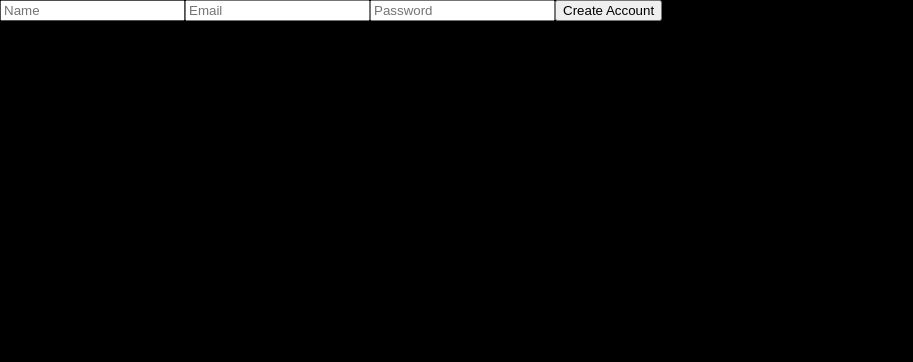
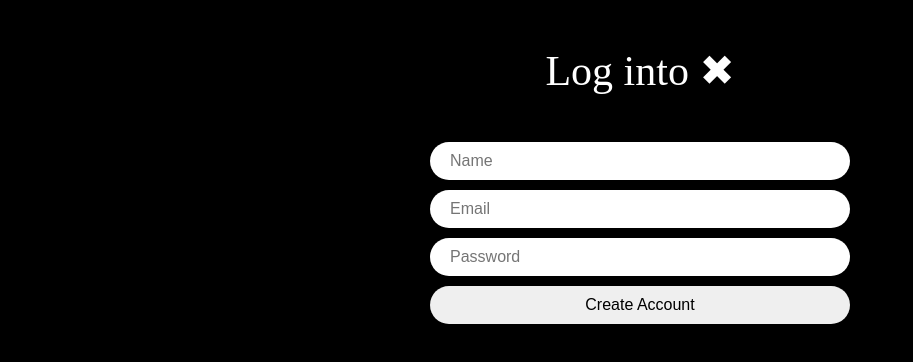
Before and after one commit to leesulgi66/nwitter-reloaded, a React (Vite) app: page /create-account in a window 1280 px wide. Shown: the top 362 px of the page, without its empty margins (0-913 px from the left). Built offline with nearby package versions, Linux system fonts and the light colour scheme; no server answers.

Commit message:
Login Forms CSS

```diff
--- a/src/App.tsx
+++ b/src/App.tsx
@@ -4,7 +4,7 @@ import Home from "./routes/home";
 import Profile from "./routes/profile";
 import Login from "./routes/login";
 import CreateAccount from "./routes/create-account";
-import { createGlobalStyle } from "styled-components";
+import styled, { createGlobalStyle } from "styled-components";
 import reset from "styled-reset";
 import { useEffect, useState } from "react";
 import LoadingScreen from "./components/loading-screen";
@@ -46,6 +46,12 @@ const GlobalStyles = createGlobalStyle`
   }
 `;
 
+const Wrapper = styled.div`
+  height: 100vh;
+  display:flex;
+  justify-content: center;
+`;
+
 function App() {
   const [isLoading, setLoading] = useState(true);
   const init = async() => {
@@ -55,10 +61,12 @@ function App() {
   useEffect(() => {
     init();
   }, [])
-  return <>
+  return(
+  <Wrapper>
     <GlobalStyles />
     {isLoading ? <LoadingScreen /> : <RouterProvider router={router} />}
-  </>;
+  </Wrapper>
+  );
 }
 
 export default App
--- a/src/routes/create-account.tsx
+++ b/src/routes/create-account.tsx
@@ -1,11 +1,45 @@
 import { useState } from "react";
 import styled from "styled-components"
 
-const Wrapper = styled.div``;
+const Wrapper = styled.div`
+    height: 100%;
+    display: flex;
+    flex-direction: column;
+    align-items: center;
+    width: 420px;
+    padding: 50px 0px;
+`;
 
-const Form = styled.form``;
+const Title = styled.h1`
+    font-size: 42px;
+`;
 
-const Input = styled.input``;
+const Form = styled.form`
+    margin-top: 50px;
+    display: flex;
+    flex-direction: column;
+    gap: 10px;
+    width: 100%;
+`;
+
+const Input = styled.input`
+    padding: 10px 20px;
+    border-radius: 50px;
+    border: none;
+    width: 100%;
+    font-size: 16px;
+    &[type="submit"]{
+        cursor: pointer;
+        &:hover {
+            opacity: 0.8;
+        }
+    }
+`;
+
+const Error = styled.span`
+    font-weight: 600;
+    color: tomato;
+`;
 
 export default function CreateAccount(){
     const [isLoading, setLoading] = useState(false);
@@ -37,11 +71,13 @@ export default function CreateAccount(){
         console.log(name, email, password);
     }
     return <Wrapper>
+        <Title>Log into ✖</Title>
         <Form onSubmit={onSubmit}>
             <Input onChange={onChange} name="name" value={name} placeholder="Name" type="text" required/>
             <Input onChange={onChange} name="email" value={email} placeholder="Email" required/>
             <Input onChange={onChange} name="password" value={password} placeholder="Password" type="password" required/>
             <Input type="submit" value={isLoading ? "Loading..." : "Create Account"}/>
         </Form>
+        {error !== "" ? <Error>{error}</Error> : null}
     </Wrapper>
 }
```
